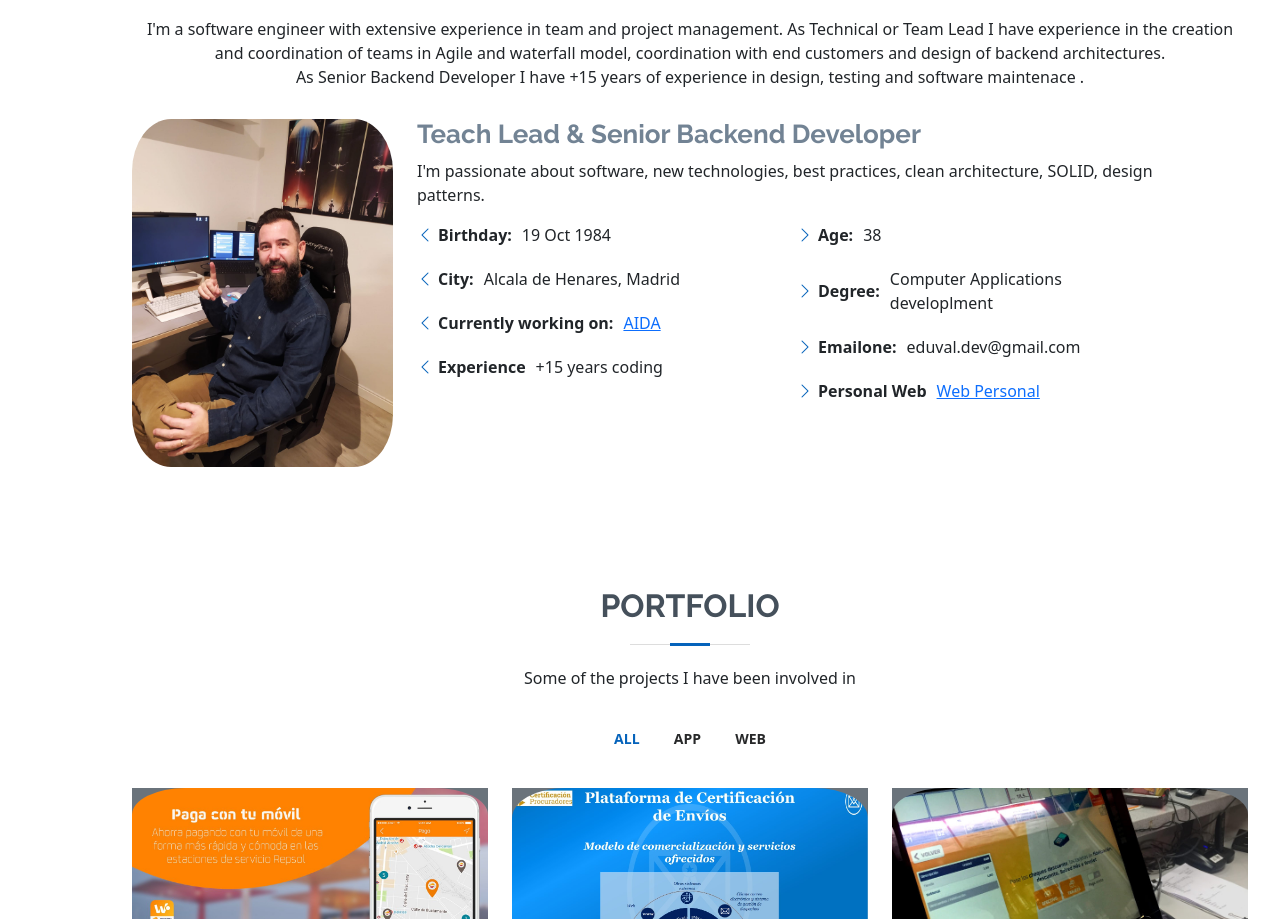
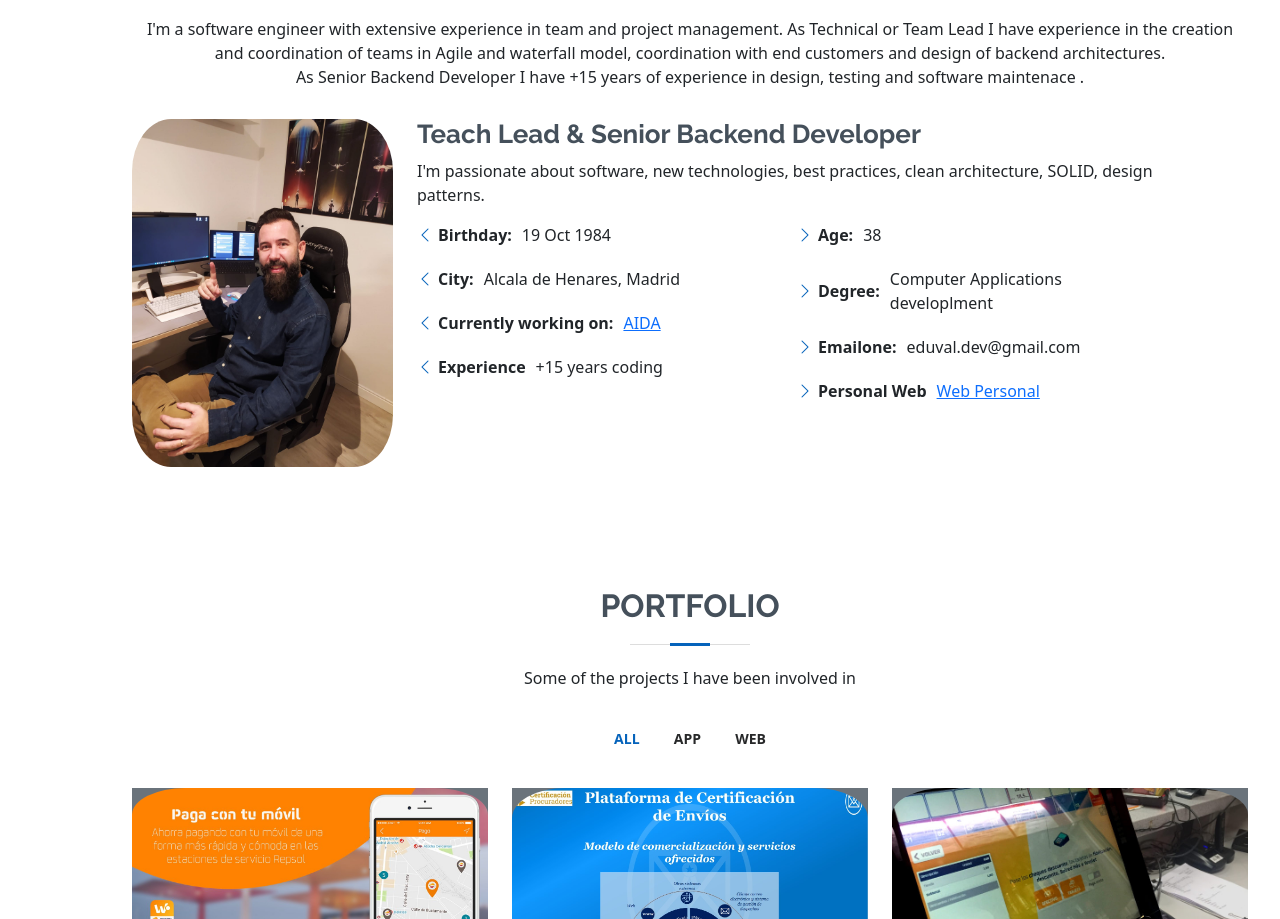
Before and after one commit to Eduval84/Portafolio, a plain HTML site: page index.html in a window 1280 px wide. Shown: the part 921-1840 px from the top of the page. Drawn offline with Linux system fonts and the light colour scheme.

Commit message:
update colors

```diff
--- a/assets/css/style.css
+++ b/assets/css/style.css
@@ -419,7 +419,7 @@ img.img-fluid {
 .about .content h3 {
   font-weight: 700;
   font-size: 26px;
-  color: #728394;
+  color: #45505b;
 }
 
 .about .content ul {
```
